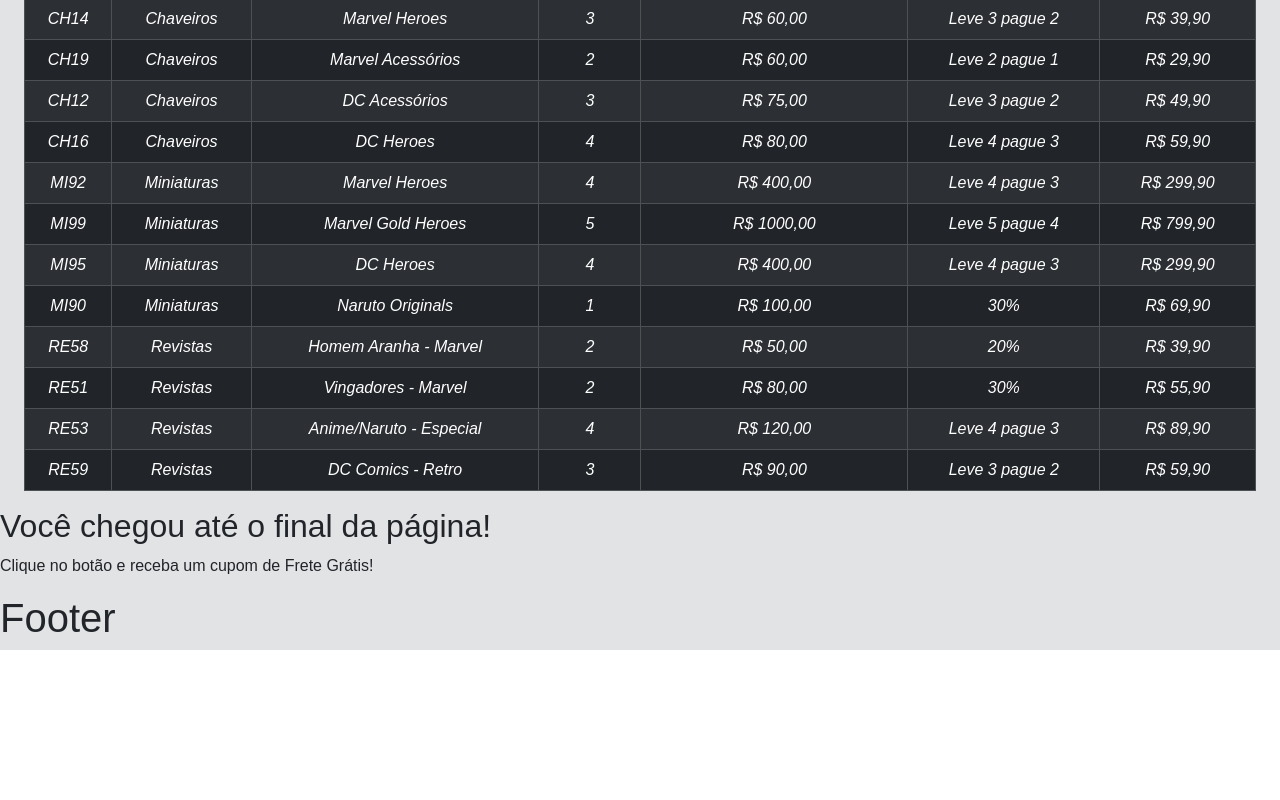
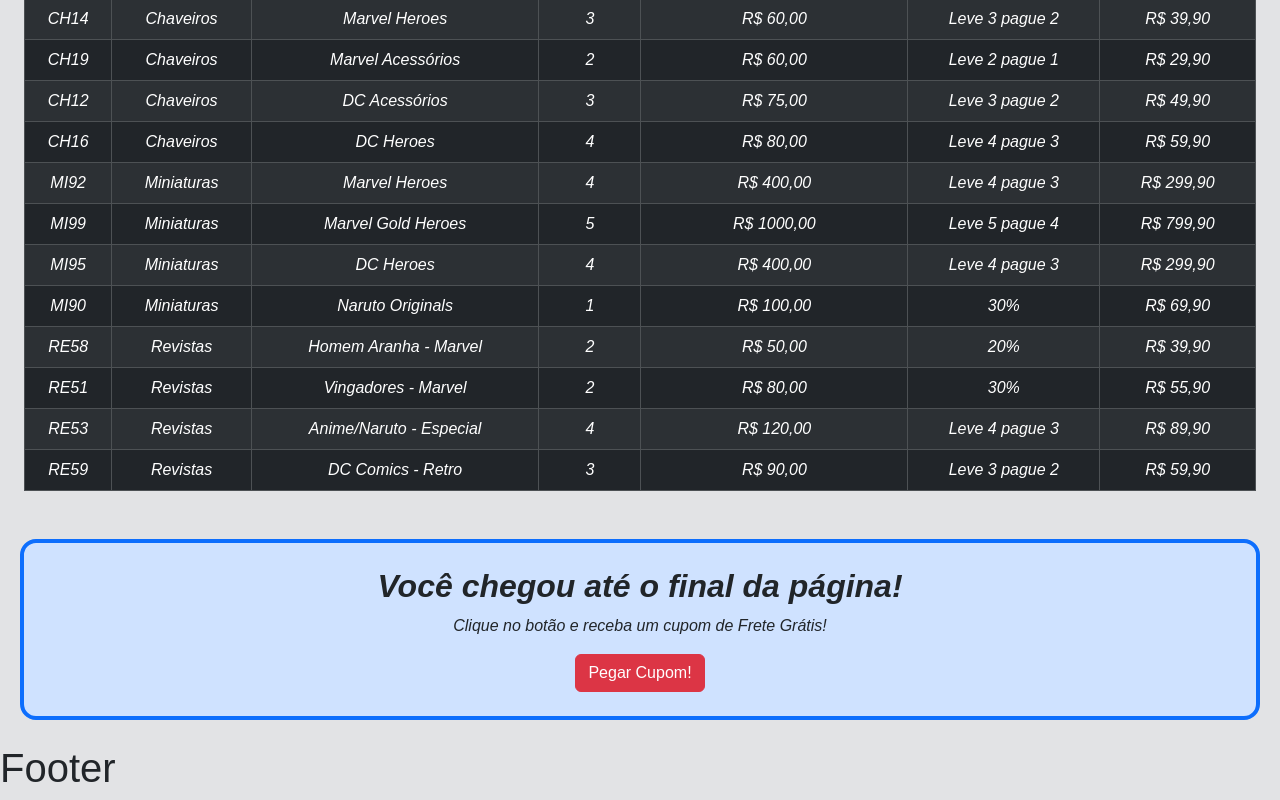
Before and after one commit to renan-utida/cp6-bootstrap, a React (Vite) app: page / in a window 1280 px wide. Shown: the part 4242-5042 px from the top of the page. Before the commit the page ends 4892 px from the top, so only its background shows below. Built offline with nearby package versions, Linux system fonts and the light colour scheme.

Commit message:
Organizando o Modal

```diff
--- a/src/App.jsx
+++ b/src/App.jsx
@@ -3,7 +3,7 @@
 import Destaques from "./components/Destaques"
 import Cards from "./components/Cards"
 import Tables from "./components/Tables"
-import Modal from "./components/Modal"
+import Desconto from "./components/Desconto"
 import Footer from "./components/Footer"
 
 
@@ -17,7 +17,7 @@
         <Destaques/>
         <Cards/>
         <Tables/>
-        <Modal/>
+        <Desconto/>
         <Footer/>
     </div>
   )
--- /dev/null
+++ b/src/components/Desconto.jsx
@@ -0,0 +1,38 @@
+import { useState } from 'react';
+import Button from 'react-bootstrap/Button';
+import Modal from 'react-bootstrap/Modal';
+
+function Desconto(){
+    const [show, setShow] = useState(false);
+
+    const handleClose = () => setShow(false);
+    const handleShow = () => setShow(true);
+
+    return(
+        <section className='mt-5 mb-4  container mw-100 text-center fst-italic'>
+            <div className='m-2 p-4 bg-primary-subtle border border-primary border-4 rounded-4'>
+                <h2 className='fw-bold'>Você chegou até o final da página!</h2>
+                <p>Clique no botão e receba um cupom de Frete Grátis!</p>
+                <Button variant="danger" onClick={handleShow}>
+                    Pegar Cupom!
+                </Button>
+
+                <Modal show={show} onHide={handleClose}>
+                    <Modal.Header closeButton>
+                        <Modal.Title className='fw-bold text-primary'>Cupom de Desconto Epic Heroes</Modal.Title>
+                    </Modal.Header>
+                    <Modal.Body>Código: <strong>EpicHeroes2024@!</strong></Modal.Body>
+                    <Modal.Body className='text-decoration-underline'>Obs: Cupom disponível para compras acima de R$200,00!</Modal.Body>
+                    <Modal.Body>Obrigado por comprar com a gente!</Modal.Body>
+                    <Modal.Footer>
+                    <Button variant="danger" onClick={handleClose}>
+                        Fechar
+                    </Button>
+                    </Modal.Footer>
+                </Modal>
+            </div>
+        </section>
+    )
+}
+
+export default Desconto
--- a/src/components/Modal.jsx
+++ /dev/null
@@ -1,13 +0,0 @@
-
-
-function Modal(){
-
-    return(
-        <section>
-            <h2>Você chegou até o final da página!</h2>
-            <p>Clique no botão e receba um cupom de Frete Grátis!</p>
-        </section>
-    )
-}
-
-export default Modal
```
